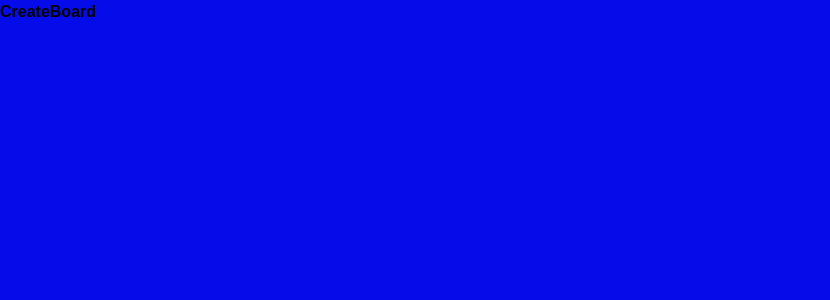
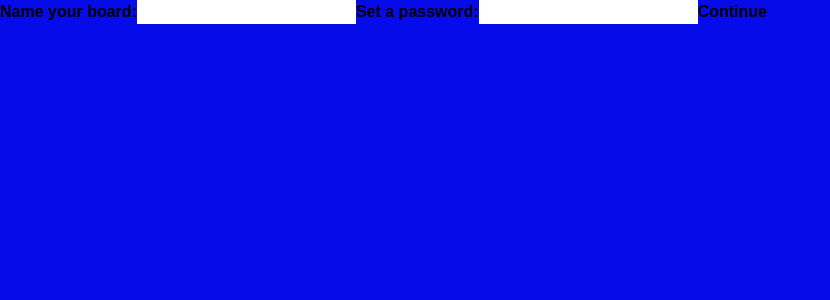
Before and after one commit to knaychuk/jeopardy-v2, a Next.js app: page /boards/create in a window 1280 px wide. Shown: the top 300 px of the page, without its empty margins (0-830 px from the left). Built offline with nearby package versions, Linux system fonts and the light colour scheme; a web font is replaced by a local one.

Commit message:
setup form template

```diff
--- a/app/boards/create/page.jsx
+++ b/app/boards/create/page.jsx
@@ -1,6 +1,10 @@
+import CreateBoardForm from "@components/CreateBoardForm"
+
 const CreateBoard = () => {
   return (
-    <div>CreateBoard</div>
+    <div>
+      <CreateBoardForm />
+    </div>
   )
 }
 export default CreateBoard
--- /dev/null
+++ b/components/CreateBoardForm.jsx
@@ -0,0 +1,34 @@
+'use client'
+
+import { useState } from "react"
+
+const CreateBoardForm = () => {
+  const [name, setName] = useState('')
+  const [password, setPassword] = useState('')
+
+  const handleSubmit = async (e) => {
+    e.preventDefault()
+    console.log(name, password)
+  }
+
+  return (
+    <div>
+      <form onSubmit={handleSubmit}>
+        <label>Name your board:</label>
+        <input
+          type="text"
+          onChange={(e) => setName(e.target.value)}
+          value={name}
+        />
+        <label>Set a password:</label>
+        <input
+          type="text"
+          onChange={(e) => setPassword(e.target.value)}
+          value={password}
+        />
+        <button>Continue</button>
+      </form>
+    </div>
+  )
+}
+export default CreateBoardForm
```
